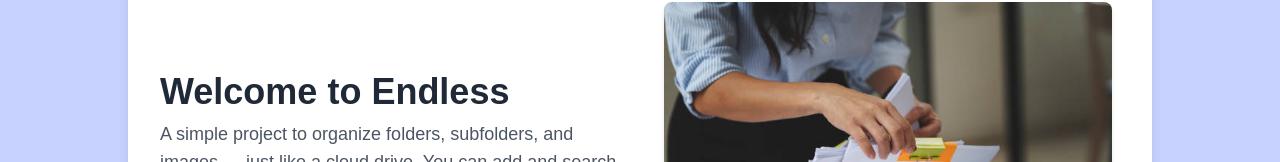
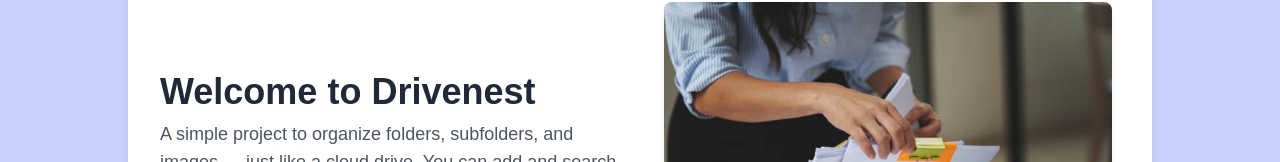
Before and after one commit to Jiya-code21/Drivenest, a React (Vite) app in the folder client/: page / in a window 1280 px wide. Shown: the part 330-492 px from the top of the page. Built offline with nearby package versions, Linux system fonts and the light colour scheme.

Commit message:
Add image upload functionality with folder

```diff
--- a/client/src/pages/Home.jsx
+++ b/client/src/pages/Home.jsx
@@ -43,7 +43,7 @@
           {/*Text Content */}
           <div className="md:w-1/2">
             <h1 className="text-4xl font-bold text-gray-800 mb-2">
-              Welcome to Endless
+            Welcome to Drivenest
             </h1>
 
             <p className="text-gray-600 text-lg">
```
Also changed, not shown: 1 other file (tests, documents, lock files or other folders).
